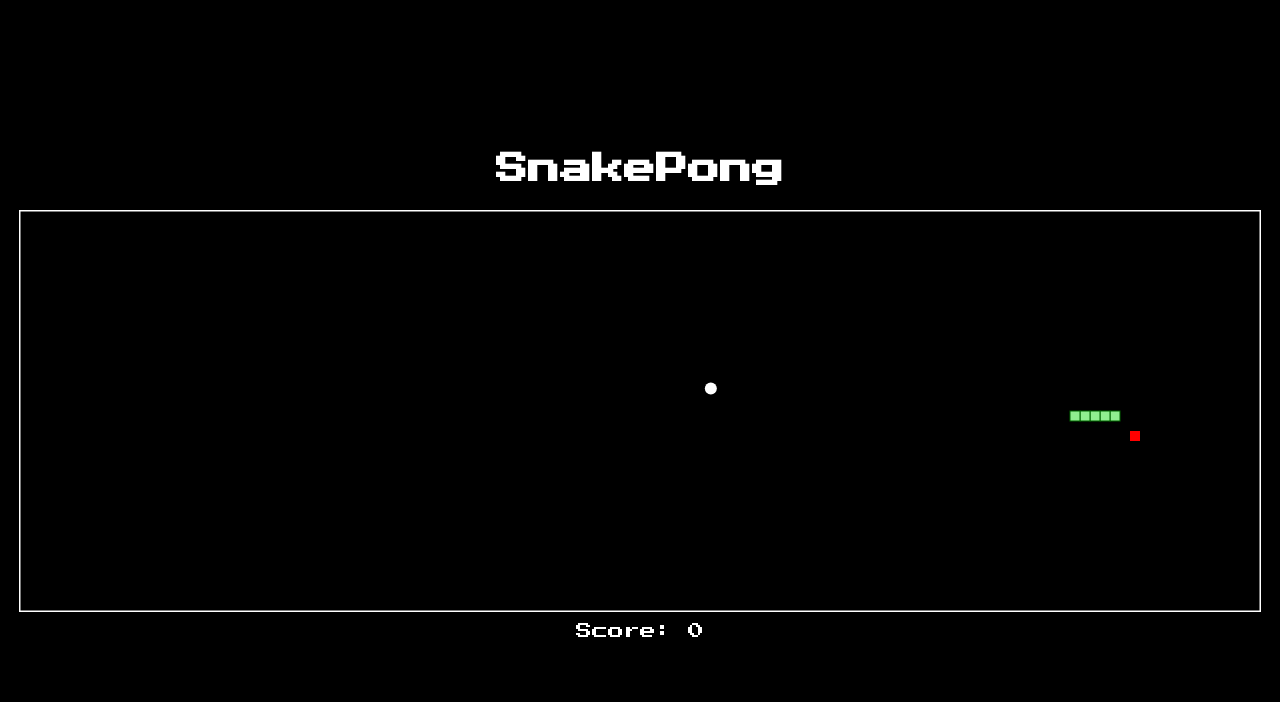
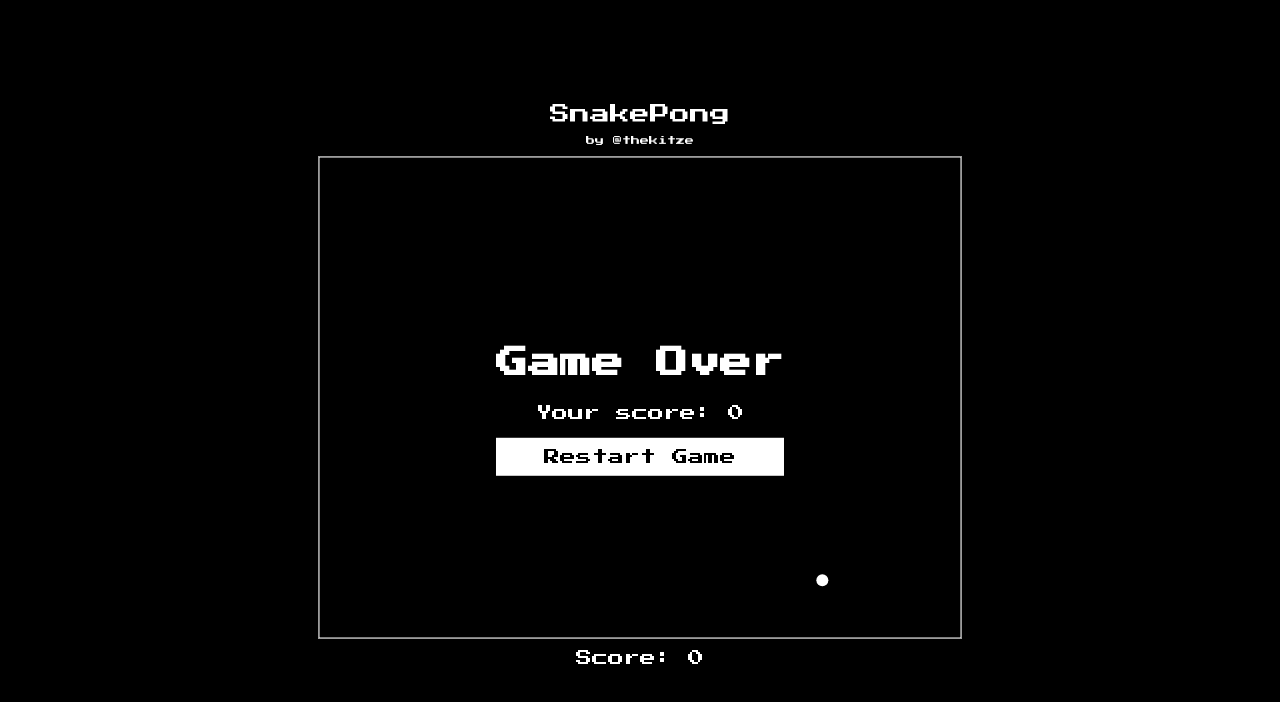
Before and after one commit to kitze/snakepong-gpt-4, a website built with Parcel: page index.html in a window 1280 px wide. Built offline with nearby package versions, Linux system fonts and the light colour scheme.

Commit message:
no teleport, credit

```diff
--- a/css/main.css
+++ b/css/main.css
@@ -16,7 +16,6 @@ body {
   max-width: 100%;
   box-sizing: border-box;
 }
-
 
 #gameOverBanner {
   position: absolute;
@@ -38,6 +37,25 @@ body {
   text-align: center;
 }
 
+.title {
+  font-size: 20px;
+  color: white;
+  margin-bottom: 10px;
+}
+
+.titles {
+  display: flex;
+  justify-content: center;
+  align-items: center;
+  align-content: center;
+  flex-direction: column;
+}
+.kitze {
+  color: white;
+  font-size: 9px;
+  margin-bottom: 10px;
+  text-decoration: none !important;
+}
 #gameContainer {
   display: flex;
   flex-direction: column;
@@ -58,7 +76,8 @@ body {
 
 
 canvas {
-  border: 1px solid #fff;
+  border: 1px solid #9c9c9c;
+
 }
 
 #controls {
--- a/index.html
+++ b/index.html
@@ -98,7 +98,10 @@
 <body>
 
 <div id="gameContainer">
-  <h1 style="color:white">SnakePong</h1>
+  <div class="titles">
+    <div class="title">SnakePong</div>
+    <a href="https://twitter.com/thekitze" class="kitze">by @thekitze</a>
+  </div>
   <canvas id="gameCanvas" width="640" height="480"></canvas>
   <div id="touchAreaUp" class="touchArea"></div>
   <div id="touchAreaDown" class="touchArea"></div>
--- a/js/main.js
+++ b/js/main.js
@@ -22,7 +22,7 @@ function createObstacle() {
   const obstacle = {
     x: Math.floor(Math.random() * (canvas.width / 10)) * 10,
     y: Math.floor(Math.random() * (canvas.height / 10)) * 10,
-    type: Math.random() > 0.5 ? "bomb" : "ramp",
+    type: "bomb",
   };
 
   obstacles.push(obstacle);
@@ -30,7 +30,7 @@ function createObstacle() {
 
 function drawObstacles() {
   obstacles.forEach((obstacle) => {
-    ctx.fillStyle = obstacle.type === "bomb" ? "red" : "blue";
+    ctx.fillStyle = "red";
     ctx.fillRect(obstacle.x, obstacle.y, 10, 10);
   });
 }
@@ -252,15 +252,34 @@ const W_KEY = 87;
 const D_KEY = 68;
 const S_KEY = 83;
 
-window.addEventListener('resize', () => {
-  canvas.width = window.innerWidth - padding * 2;
-  canvas.height = Math.min(window.innerHeight - padding * 2, 400);
-});
+function resizeCanvas() {
+  const canvas = document.getElementById('gameCanvas');
+  const container = document.getElementById('gameContainer');
+  const containerWidth = container.clientWidth;
+  const containerHeight = container.clientHeight;
 
-const padding = 20; // Change this value to set the desired padding
-canvas.width = window.innerWidth - padding * 2;
-canvas.height = Math.min(window.innerHeight - padding * 2, 400);
+  const padding = 0; // Adjust this value for the desired padding
 
+  const targetAspectRatio = 4 / 3; // Desired aspect ratio (e.g., 4:3)
+  const containerAspectRatio = (containerWidth - 2 * padding) / (containerHeight - 2 * padding);
+
+  if (containerAspectRatio > targetAspectRatio) {
+    canvas.height = containerHeight - 2 * padding;
+    canvas.width = (containerHeight - 2 * padding) * targetAspectRatio;
+  } else {
+    canvas.width = containerWidth - 2 * padding;
+    canvas.height = (containerWidth - 2 * padding) / targetAspectRatio;
+  }
+
+  canvas.style.padding = `${padding}px`;
+}
+
+window.addEventListener('resize', resizeCanvas);
+resizeCanvas();
+
+
+// Update the canvas size when the window is resized
+window.addEventListener('resize', resizeCanvas);
 
 function handleDeviceOrientation(event) {
   const beta = event.beta; // Rotation around X-axis (-180, 180)
```
